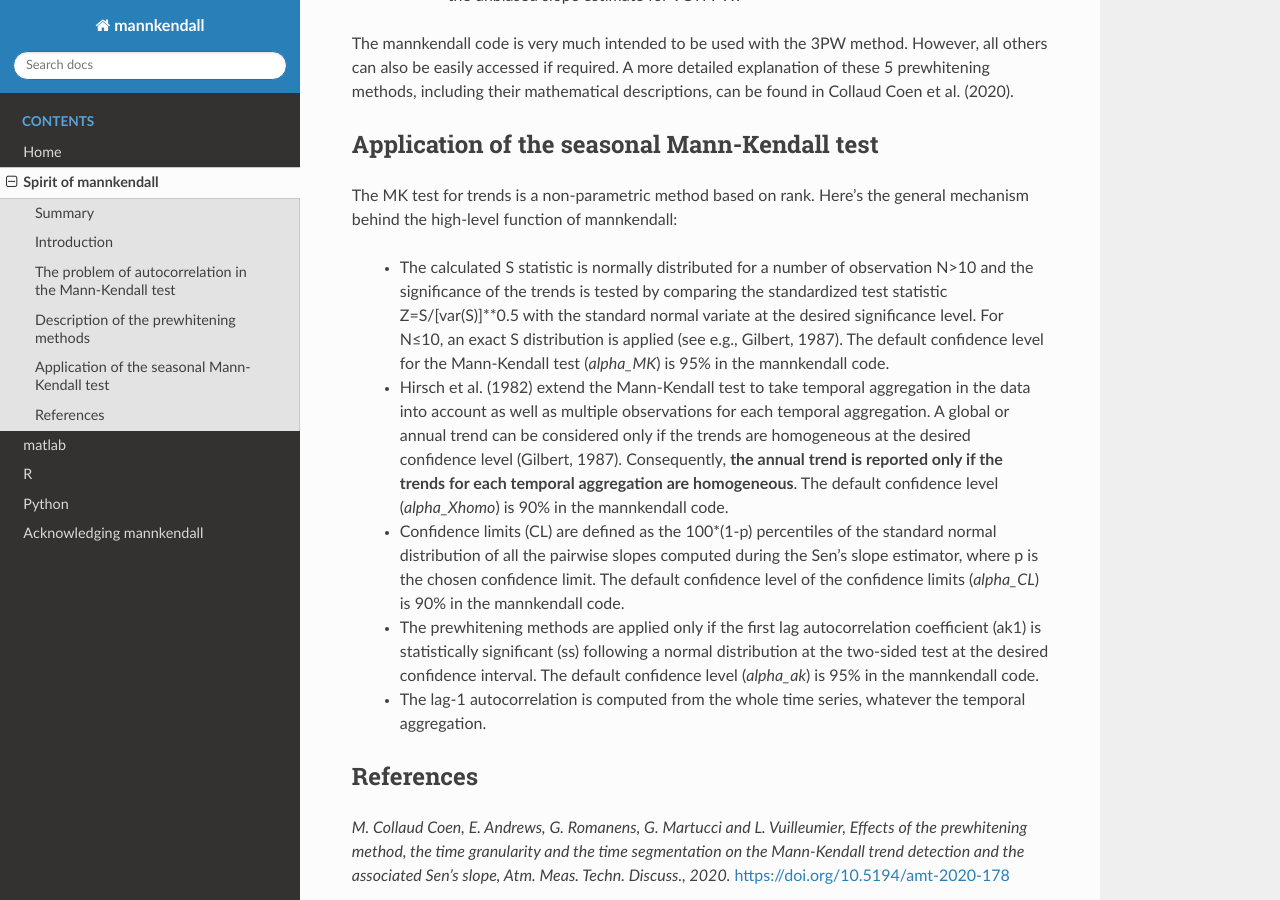
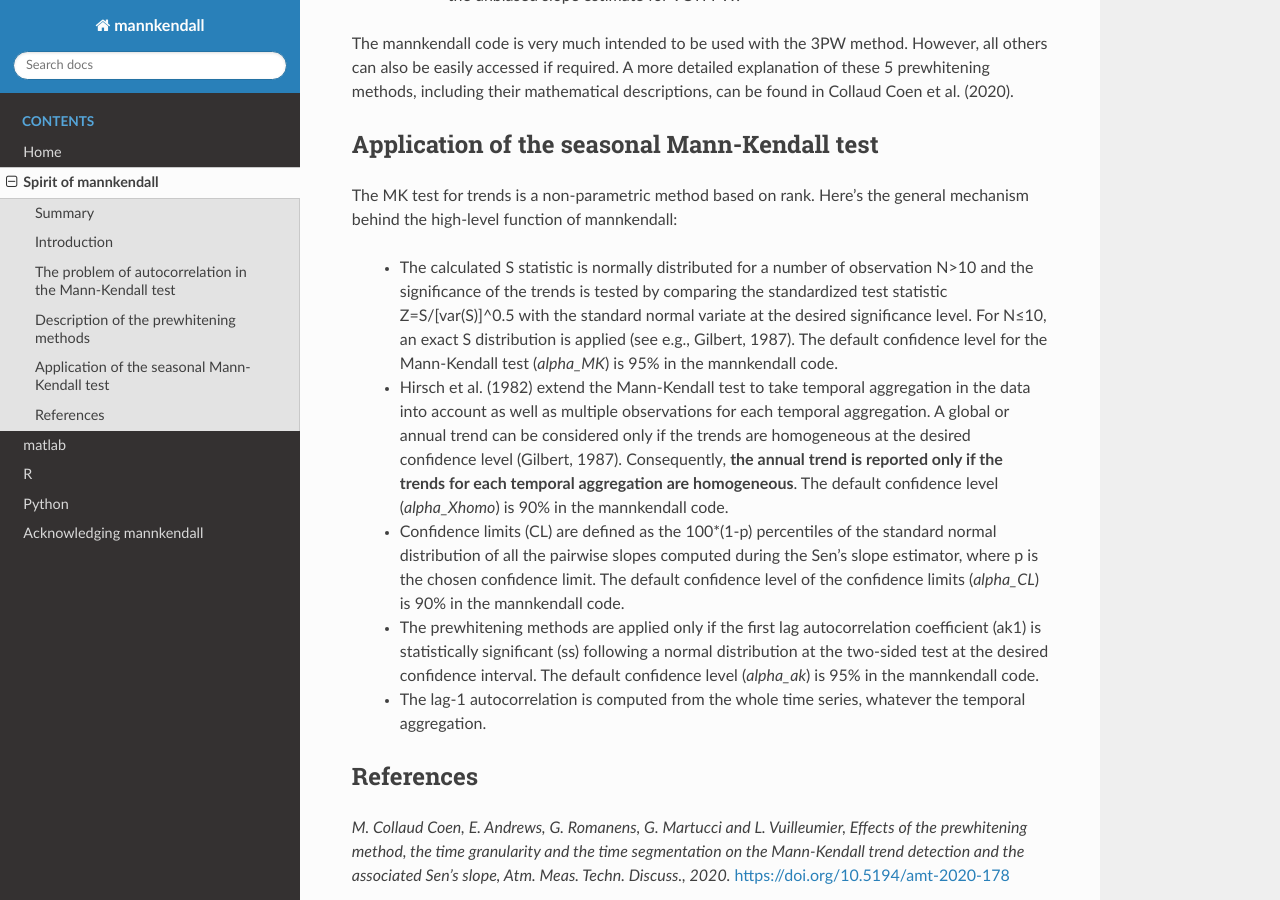
Before and after one commit to mannkendall/mannkendall.github.io, a Sphinx documentation site: the page built from source/about.rst, in a window 1280 px wide and 900 px high, scrolled down 2877 px. Built offline with Sphinx 7.4.7 and the Read the Docs theme 2.0.0, drawn with Linux system fonts in a browser that asks for light colours.

Commit message:
Minor formatting fix

```diff
--- a/source/about.rst
+++ b/source/about.rst
@@ -135,7 +135,7 @@ the high-level function of mannkendall:
 
     - The calculated S statistic is normally distributed for a number of observation N>10 and the
       significance of the trends is tested by comparing the standardized test statistic
-      Z=S/[var(S)]**0.5 with the standard normal variate at the desired significance level.
+      Z=S/[var(S)]^0.5 with the standard normal variate at the desired significance level.
       For N≤10, an exact S distribution is applied (see e.g., Gilbert, 1987). The default
       confidence level for the Mann-Kendall test (`alpha_MK`) is 95% in the mannkendall code.
     - Hirsch et al. (1982) extend the Mann-Kendall test to take temporal aggregation in the data
```
